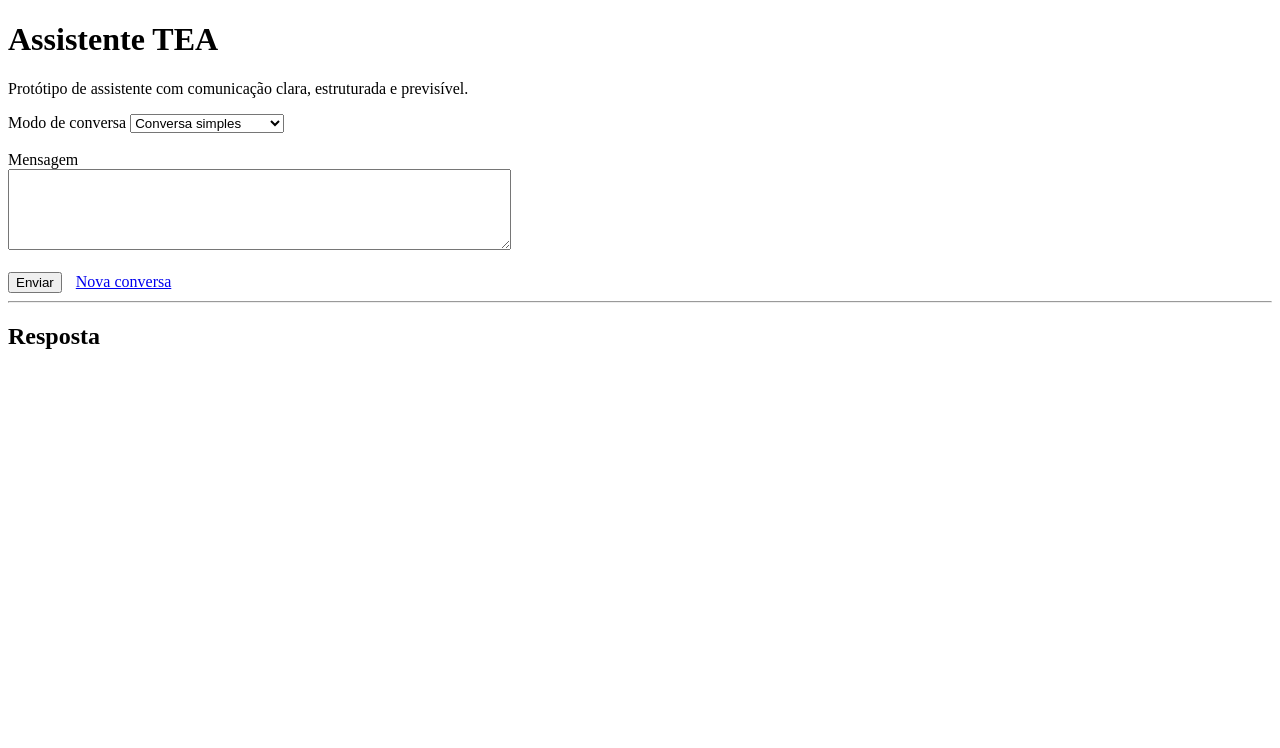
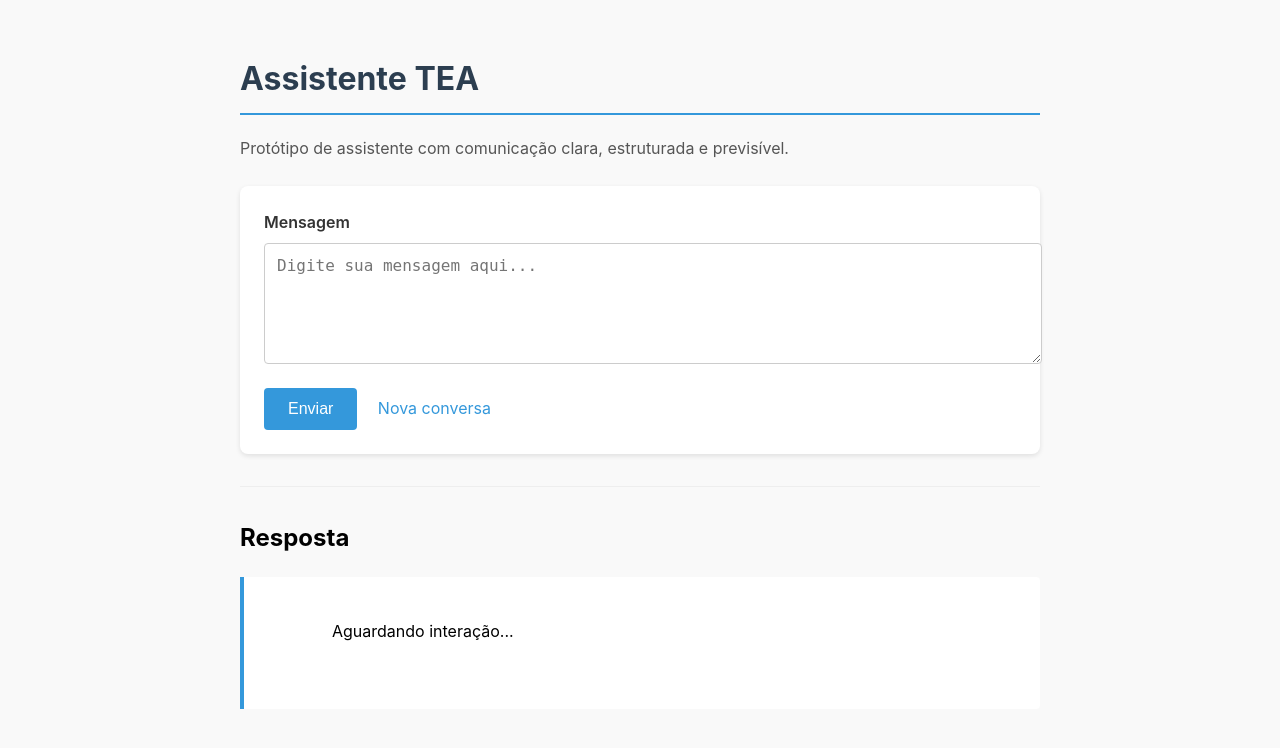
Before and after one commit to cesp84/assistente-tea-dialogo, a Django app: page /assistente-tea/ in a window 1280 px wide. Shown: the top 748 px of the page. Run offline with Django 5.2, Linux system fonts and the light colour scheme.

Commit message:
melhoramento na estetica

```diff
--- /dev/null
+++ b/assistente_tea/static/assistente_tea/css/chat.css
@@ -0,0 +1,96 @@
+/* static/assistente_tea/css/chat.css */
+
+body {
+    font-family: -apple-system, BlinkMacSystemFont, 'Segoe UI', Roboto, sans-serif;
+    line-height: 1.6;
+    max-width: 800px;
+    margin: 0 auto;
+    padding: 2rem;
+    background-color: #f9f9f9;
+}
+
+main h1 {
+    color: #2c3e50;
+    border-bottom: 2px solid #3498db;
+    padding-bottom: 0.5rem;
+}
+
+main p {
+    color: #555;
+    margin-bottom: 1.5rem;
+}
+
+#chat-form {
+    background: white;
+    padding: 1.5rem;
+    border-radius: 8px;
+    box-shadow: 0 2px 5px rgba(0, 0, 0, 0.1);
+}
+
+#chat-form label {
+    display: block;
+    margin-bottom: 0.5rem;
+    font-weight: 600;
+    color: #333;
+}
+
+#mensagem {
+    width: 100%;
+    padding: 0.75rem;
+    border: 1px solid #ccc;
+    border-radius: 4px;
+    resize: vertical;
+    font-size: 1rem;
+}
+
+#chat-form button {
+    margin-top: 1rem;
+    padding: 0.75rem 1.5rem;
+    background-color: #3498db;
+    color: white;
+    border: none;
+    border-radius: 4px;
+    cursor: pointer;
+    font-size: 1rem;
+}
+
+#chat-form button:hover:not(:disabled) {
+    background-color: #2980b9;
+}
+
+#chat-form button:disabled {
+    background-color: #bdc3c7;
+    cursor: not-allowed;
+}
+
+#chat-form a {
+    margin-left: 1rem;
+    color: #3498db;
+    text-decoration: none;
+}
+
+#chat-form a:hover {
+    text-decoration: underline;
+}
+
+hr {
+    margin: 2rem 0;
+    border: none;
+    border-top: 1px solid #eee;
+}
+
+#resposta {
+    background: #fff;
+    padding: 1rem;
+    border-left: 4px solid #3498db;
+    border-radius: 0 4px 4px 0;
+    min-height: 100px;
+    white-space: pre-wrap;
+    word-wrap: break-word;
+}
+
+/* Acessibilidade: foco visível */
+:focus {
+    outline: 2px solid #3498db;
+    outline-offset: 2px;
+}
--- a/assistente_tea/static/assistente_tea/js/chat.js
+++ b/assistente_tea/static/assistente_tea/js/chat.js
@@ -5,9 +5,13 @@ document.getElementById("chat-form").addEventListener("submit", async function (
     const formData = new FormData(form);
     const respostaElemento = document.getElementById("resposta");
     const mensagemElemento = document.getElementById("mensagem");
+    const submitButton = form.querySelector('button[type="submit"]');
 
+    // Desabilita botão e mostra estado de carregamento
+    submitButton.disabled = true;
     respostaElemento.innerText = "Processando...";
 
+    try {
         const response = await fetch("enviar/", {
             method: "POST",
             body: formData,
@@ -16,11 +20,25 @@ document.getElementById("chat-form").addEventListener("submit", async function (
             }
         });
 
+        if (!response.ok) {
+            throw new Error(`Erro HTTP ${response.status}: ${response.statusText}`);
+        }
+
         const data = await response.json();
 
+        if (data && data.resposta) {
             respostaElemento.innerText = data.resposta;
+        } else {
+            respostaElemento.innerText = "Resposta vazia ou malformada.";
+        }
 
-    // Limpa a caixa de texto depois do envio
+    } catch (error) {
+        console.error("Erro na comunicação:", error);
+        respostaElemento.innerText = `Falha ao processar: ${error.message}`;
+    } finally {
+        // Reabilita botão e foca no campo
+        submitButton.disabled = false;
         mensagemElemento.value = "";
         mensagemElemento.focus();
+    }
 });
--- a/assistente_tea/templates/assistente_tea/chat.html
+++ b/assistente_tea/templates/assistente_tea/chat.html
@@ -5,7 +5,11 @@
 
 <head>
     <meta charset="UTF-8">
+    <meta name="viewport" content="width=device-width, initial-scale=1.0">
     <title>Assistente TEA</title>
+
+    <!-- Importação do CSS personalizado -->
+    <link rel="stylesheet" href="{% static 'assistente_tea/css/chat.css' %}">
 </head>
 
 <body>
@@ -16,38 +20,33 @@
             Protótipo de assistente com comunicação clara, estruturada e previsível.
         </p>
 
-        <form id="chat-form">
+        <form id="chat-form" class="chat-form">
             {% csrf_token %}
 
-            <label for="modo">Modo de conversa</label>
-            <select id="modo" name="modo">
-                <option value="simples">Conversa simples</option>
-                <option value="sobrecarga">Estou sobrecarregado</option>
-                <option value="tarefas">Organizar tarefa</option>
-            </select>
+            <label for="mensagem">Mensagem</label>
+            <textarea id="mensagem" name="mensagem" rows="5" placeholder="Digite sua mensagem aqui..."></textarea>
 
-            <br><br>
+            <div class="form-actions">
+                <button type="submit">Enviar</button>
 
-            <label for="mensagem">Mensagem</label>
-            <br>
-            <textarea id="mensagem" name="mensagem" rows="5" cols="60"></textarea>
-
-            <br><br>
-
-            <button type="submit">Enviar</button>
-
-            <!-- 🔥 Novo botão -->
-            <a href="{% url 'assistente_tea:nova_conversa' %}" style="margin-left: 10px;">
-                Nova conversa
-            </a>
+                <a href="{% url 'assistente_tea:nova_conversa' %}" class="btn-link">
+                    Nova conversa
+                </a>
+            </div>
         </form>
 
         <hr>
 
-        <h2>Resposta</h2>
-        <pre id="resposta"></pre>
+        <section>
+            <h2>Resposta</h2>
+            <!-- Div utilizada para exibir a resposta com suporte a acessibilidade -->
+            <div id="resposta" aria-live="polite" role="status" class="resposta-box">
+                Aguardando interação...
+            </div>
+        </section>
     </main>
 
+    <!-- Importação do JavaScript -->
     <script src="{% static 'assistente_tea/js/chat.js' %}"></script>
 </body>
 
--- a/assistente_tea/views.py
+++ b/assistente_tea/views.py
@@ -14,7 +14,7 @@ def chat(request):
 @require_POST
 def enviar_mensagem(request):
     mensagem = request.POST.get("mensagem", "")
-    modo = request.POST.get("modo", "simples")
+    modo = request.POST.get("modo", "auto")
     contexto = request.session.get("dialogo_contexto", {})
 
     service = DialogoService()
```
Also changed, not shown: assistente_tea/services/dialogo_service.py (+14 -5 lines), estrutura_projeto.txt (added, +50 -0 lines). Lines whose indentation alone changed are shown as unchanged.
